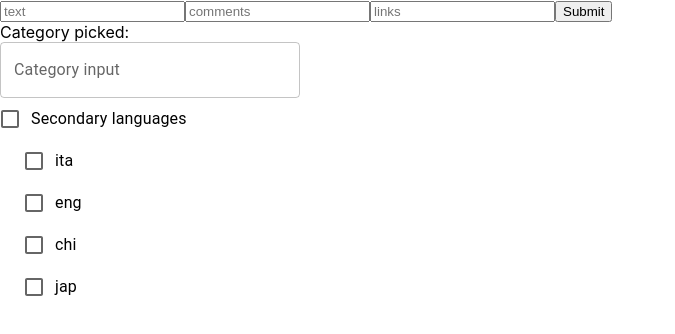
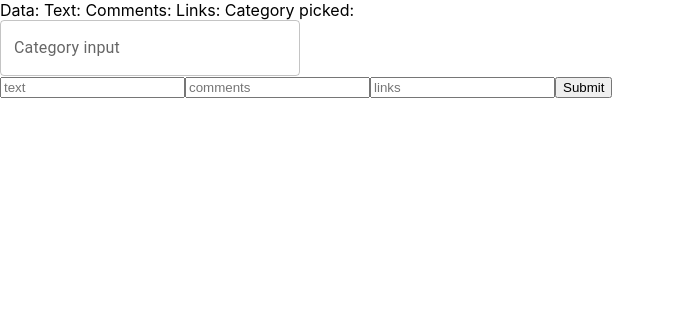
Before and after one commit to SWEG-Software-Engineering-Group/Translatify, a React (Create React App) app: page /write in a window 1280 px wide. Shown: the top 334 px of the page, without its empty margins (0-675 px from the left). Built offline with nearby package versions, Linux system fonts and the light colour scheme.

Commit message:
Complete CreateEditTextView and fix MultipleLanguagesPicker

```diff
--- a/src/components/MultipleLanguagesPicker/MultipleLanguagesPicker.tsx
+++ b/src/components/MultipleLanguagesPicker/MultipleLanguagesPicker.tsx
@@ -3,8 +3,6 @@ import React from 'react';
 import Box from '@mui/material/Box';
 import Checkbox from '@mui/material/Checkbox';
 import FormControlLabel from '@mui/material/FormControlLabel';
-import { key } from "localforage";
-
 
 interface MultipleLanguagesPickerProps{
     onChange : (data : string[]) => void;
@@ -34,7 +32,6 @@ export default function MultipleLanguagesPicker({onChange, oldData} : MultipleLa
     },[])
 
     useEffect(()=>{
-      console.log(checked, 'checked');
       setPickedLanguages([...languages.filter((lang, index)=>{
         return checked[index] ? true : false;
       })
@@ -42,14 +39,11 @@ export default function MultipleLanguagesPicker({onChange, oldData} : MultipleLa
   },[checked])
 
   useEffect(()=>{
-      console.log(pickedLanguages, 'pickedLanguages');
     onChange(pickedLanguages);
   },[pickedLanguages])
 
   //LOGIC
   //(functions)
-
-
 
   const toggleAll = (event: React.ChangeEvent<HTMLInputElement>) => {
     setChecked(checked.map(()=>event.target.checked));
@@ -73,9 +67,12 @@ export default function MultipleLanguagesPicker({onChange, oldData} : MultipleLa
   })
   ;
 
+
   //UI
   return (
     <div>
+      {languages.length > 0 ?
+      <React.Fragment>
         <FormControlLabel
           label="Secondary languages"
           control={
@@ -99,6 +96,12 @@ export default function MultipleLanguagesPicker({onChange, oldData} : MultipleLa
         <Box sx={{ display: 'flex', flexDirection: 'column', ml: 3 }}>
           {languagesComboBoxes}
         </Box>
+      </React.Fragment>
+
+      :
+
+      <React.Fragment></React.Fragment>
+      }
     </div>
   );
 }
--- a/src/views/CreateEditTextView/CreateEditTextView.tsx
+++ b/src/views/CreateEditTextView/CreateEditTextView.tsx
@@ -10,7 +10,7 @@ export default function CreateEditTextView() {
     const [text, setText] = useState<string>('');
     const [comments, setComments] = useState<string>('');
     const [links, setLinks] = useState<string>('');
-    const [secondaryLanguages, setSecondaryLanguages] = useState<string[]>([]);
+    const [pickedSecondaryLanguages, setPickedSecondaryLanguages] = useState<string[]>([]);
 
 
     const { textId } = useParams<{ textId: string }>();
@@ -19,37 +19,39 @@ export default function CreateEditTextView() {
             //API for getting data of Text with id == textId
             //then it set the starting values as such
             setCategory(textId); //will use params or props to determine the old category for editing (used textId just to show that it works)
-            setSecondaryLanguages(['ita', 'jap', 'eng']); //same as above here
+            setPickedSecondaryLanguages(['ita', 'jap', 'eng']); //same as above here
             // setText(res.text);
             // setComments(res.comments);
             // setLinks(res.links);
         }
     }, [])
 
-
     //LOGIC
     //(functions)
-    const handleSubmit = () => {
+    const handleSubmit = (event: React.FormEvent<HTMLFormElement>) => {
+        event.preventDefault();
         //API that handles text creation or text edit using Text type with State as "Verified"
+        //if worked redirect to other page, else show error
     }
 
     //UI
     return(
         <>
-            <form>
+            Data:
+            Text:{text} Comments:{comments} Links:{links} Category picked: {category}
+
+            <div>
+                {category && <CategoryInput oldData={category} onChange={setCategory} />}
+                {!category && <CategoryInput onChange={setCategory} />}
+            </div>
+            <form onSubmit={handleSubmit}>
                 <input type="text" value={text} onChange={(event) => setText(event.target.value)} placeholder='text'/>
                 <input type="text" value={comments} onChange={(event) => setComments(event.target.value)} placeholder='comments'/>
                 <input type="text" value={links} onChange={(event) => setLinks(event.target.value)} placeholder='links'/>
-                <input type="submit" value="Submit" onSubmit={handleSubmit}/>
 
-            <div>
-            Category picked: {category}
-                {category && <CategoryInput oldData={category} onChange={setCategory} />}
-                {!category && <CategoryInput onChange={setCategory} />}
-            </div>
+                {pickedSecondaryLanguages.length>0 && <MultipleLanguagesPicker onChange={setPickedSecondaryLanguages} oldData={pickedSecondaryLanguages}/>}
 
-            {/* {secondaryLanguages} */}
-            {secondaryLanguages && <MultipleLanguagesPicker onChange={setSecondaryLanguages} oldData={secondaryLanguages}/>}
+                <input type="submit" value="Submit"/>
             </form>
         </>
     )
```
Lines whose indentation alone changed are shown as unchanged.
